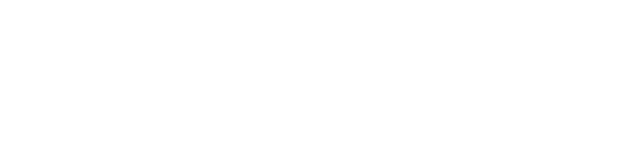
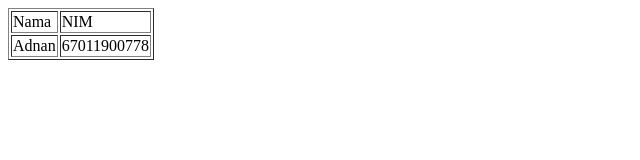
Before and after one commit to MAdnan220/belajar1.1, a plain HTML site: page index.html in a window 1280 px wide. Shown: the whole page, without its empty margins (0-640 px from the left). Drawn offline with Linux system fonts and the light colour scheme.

Commit message:
v1.1-nim

```diff
--- a/index.html
+++ b/index.html
@@ -5,6 +5,15 @@
     <title>Title</title>
 </head>
 <body>
-
+<table border="1">
+ <tr>
+     <td>Nama</td>
+     <td>NIM</td>
+ </tr>
+    <tr>
+        <Td>Adnan</Td>
+        <td>67011900778</td>
+    </tr>
+</table>
 </body>
 </html>
```
